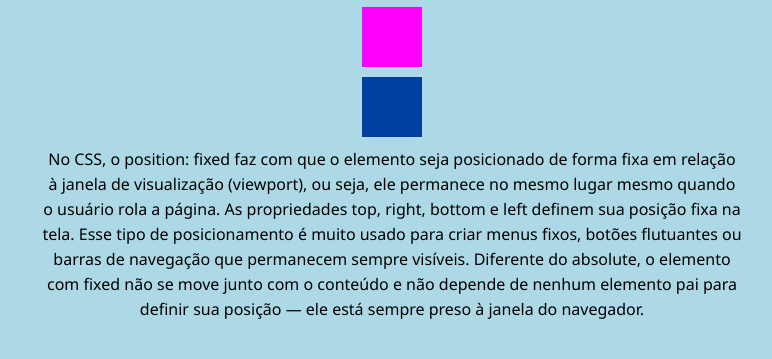
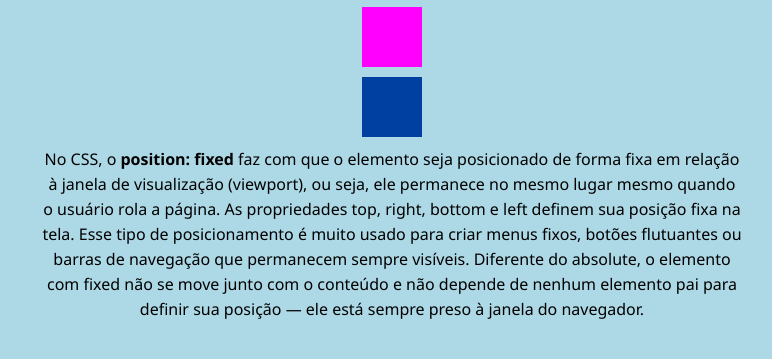
Before and after one commit to vicenterta/positions, a plain HTML site: page index.html in a window 1280 px wide. Shown: the part 1040-1399 px from the top of the page, 248-1020 px from the left. Drawn offline with Linux system fonts and the light colour scheme.

Commit message:
terceira correção

```diff
--- a/index.html
+++ b/index.html
@@ -62,7 +62,7 @@
       <div></div>
       <div class="pink"></div>
       <div></div>
-     <p>No CSS, o position: fixed faz com que o elemento seja posicionado de forma fixa em relação à janela de visualização (viewport), ou seja, ele permanece no mesmo lugar mesmo quando o usuário rola a página. As propriedades top, right, bottom e left definem sua posição fixa na tela. Esse tipo de posicionamento é muito usado para criar menus fixos, botões flutuantes ou barras de navegação que permanecem sempre visíveis. Diferente do absolute, o elemento com fixed não se move junto com o conteúdo e não depende de nenhum elemento pai para definir sua posição — ele está sempre preso à janela do navegador.</p>
+     <p>No CSS, o <strong>position: fixed</strong> faz com que o elemento seja posicionado de forma fixa em relação à janela de visualização (viewport), ou seja, ele permanece no mesmo lugar mesmo quando o usuário rola a página. As propriedades top, right, bottom e left definem sua posição fixa na tela. Esse tipo de posicionamento é muito usado para criar menus fixos, botões flutuantes ou barras de navegação que permanecem sempre visíveis. Diferente do absolute, o elemento com fixed não se move junto com o conteúdo e não depende de nenhum elemento pai para definir sua posição — ele está sempre preso à janela do navegador.</p>
 
     </section>
     <section id="absolute">
```
